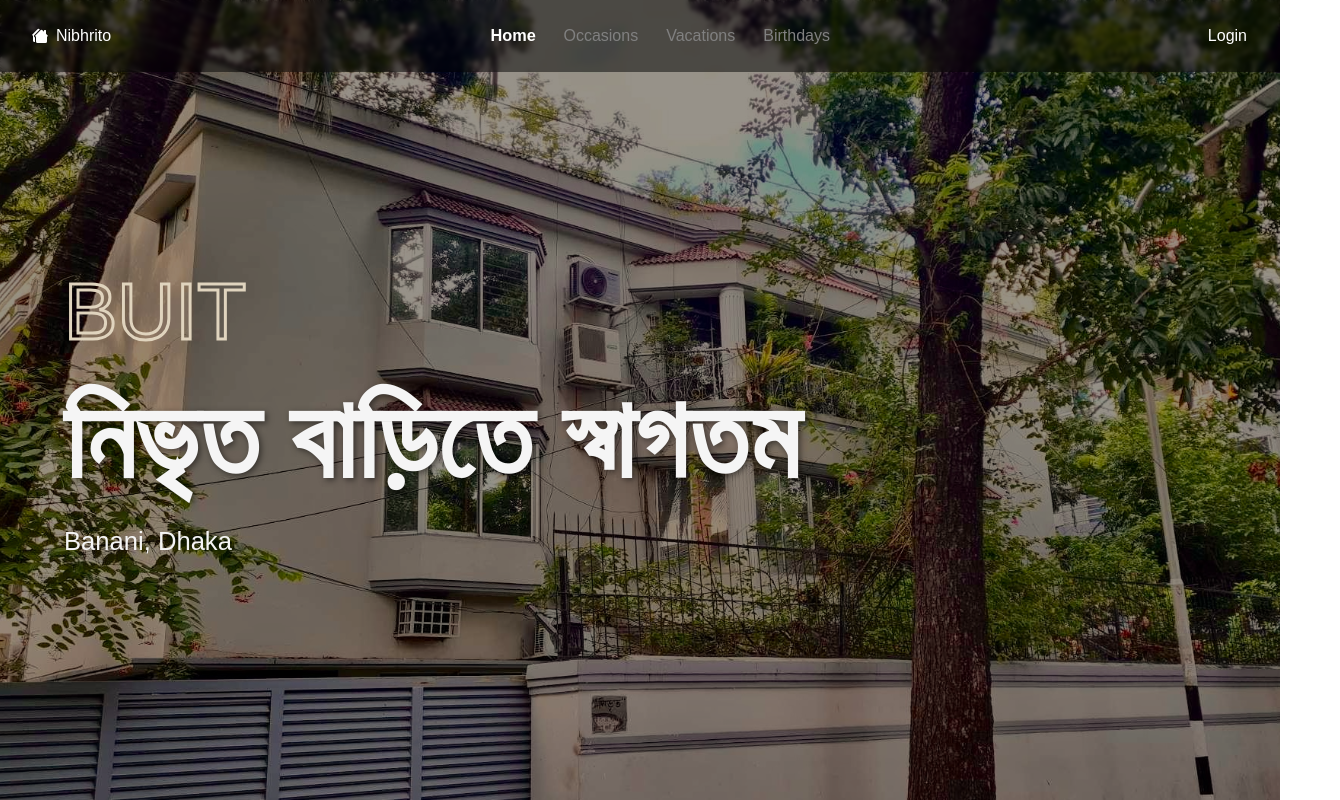
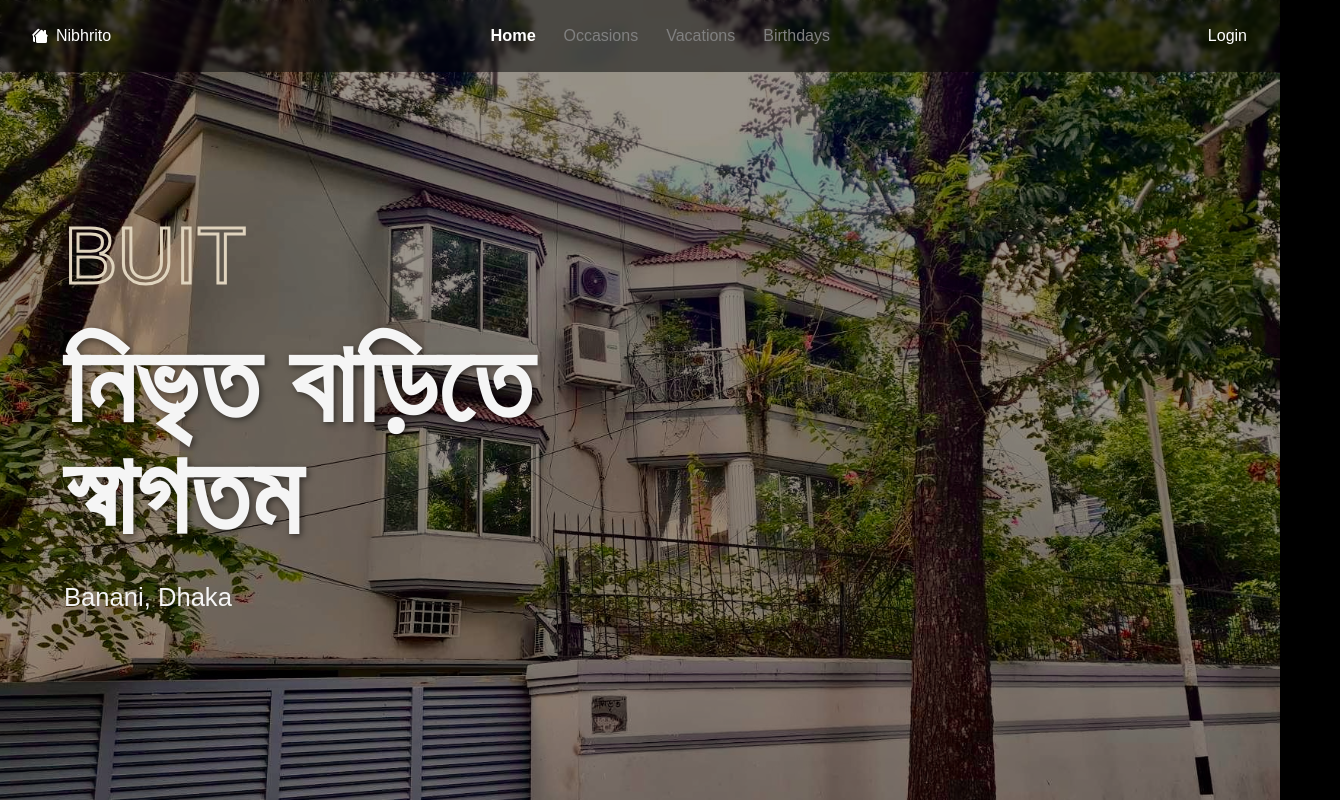
Before and after one commit to IshmamDC217/BUIT-ChobiGhor, a Next.js app: page / in a window 1280 px wide. Shown: the whole page, 1340 px wide, since content can reach past the window. Built offline with nearby package versions, Linux system fonts and the light colour scheme.

Commit message:
Changed Homepage and styles to prevent overlap

```diff
--- a/components/Homepage.tsx
+++ b/components/Homepage/index.tsx
@@ -22,6 +22,10 @@ const Homepage: React.FC = () => {
     }
   }, [inView1, inView2, inView3]);
 
+  let cardClass = `card--homepage bg-white shadow-lg rounded-2xl w-[42vw] border text-white p-10 mb-5 ${
+    animate ? 'animate-slideIn' : ''
+  }`;
+
   return (
     <section className="flex">
       <div className="w-1/2">
@@ -44,27 +48,21 @@ const Homepage: React.FC = () => {
       <div className="eventcard w-2/3 flex justify-center items-center">
         <div className="flex flex-col items-end">
           <div
-            className={`card bg-white shadow-lg rounded-2xl w-[700px] border text-white p-10 mb-5 ${
-              animate ? 'animate-slideIn' : ''
-            }`}
+            className={cardClass}
             ref={ref1}
           >
             <h4 className="text-4xl font-bold mb-4">ছাদ</h4>
             <p className="text-gray-400">Lorem ipsum</p>
           </div>
           <div
-            className={`card bg-white shadow-lg rounded-2xl w-[700px] border text-white p-10 mb-5 ${
-              animate ? 'animate-slideIn' : ''
-            }`}
+            className={cardClass}
             ref={ref2}
           >
             <h4 className="text-4xl font-bold mb-4">বাগান</h4>
             <p className="text-gray-400">Lorem ipsum</p>
           </div>
           <div
-            className={`card bg-white shadow-lg rounded-2xl w-[700px] border text-white p-10 mb-5 ${
-              animate ? 'animate-slideIn' : ''
-            }`}
+            className={cardClass}
             ref={ref3}
           >
             <h4 className="text-4xl font-bold mb-4">পিছনবাড়ি</h4>
--- a/styles/globals.css
+++ b/styles/globals.css
@@ -47,6 +47,7 @@ body {
   --black: #242424;
   --white: #f5f5f5;
   --pill: #e0d4be;
+  background-color: black;
 }
 
 .pageWrap {
@@ -74,6 +75,7 @@ header {
 }
 
 .hero-info {
+  width: 50vw;
   position: absolute;
   top: 50%;
   left: 5%;
@@ -219,9 +221,12 @@ header {
   animation: slideIn 0.5s ease-in-out forwards;
 }
 
-.card {
+.card--homepage {
   transition: transform 0.3s ease;
-  background: linear-gradient(45deg, #00000080, #29282880)
+  background: linear-gradient(45deg, #00000080, #29282880);
+  border: 1px solid #66666640;
+  backdrop-filter: blur(5px);
+  box-shadow: -16px 13px 16px -6px #000000A0;
 }
 
 .eventcard {
```
